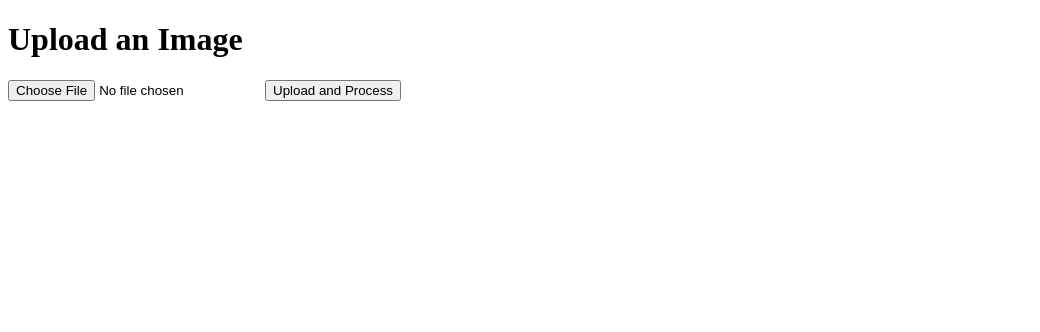
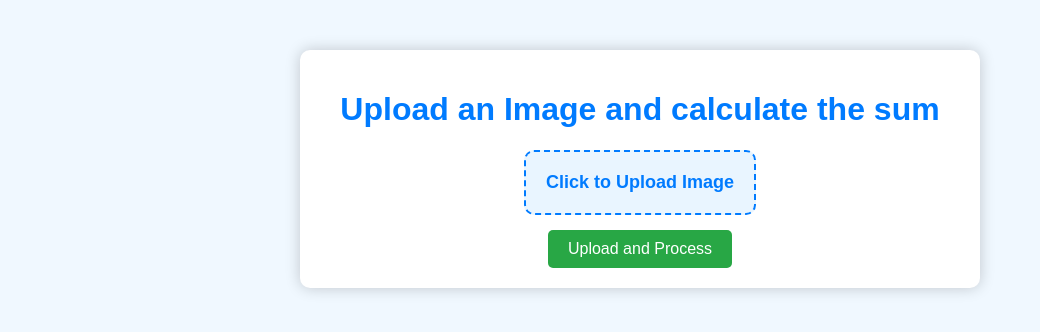
Before and after one commit to sharath507/operations_on_numbers_in_images, a Flask app: page / in a window 1280 px wide. Shown: the top 332 px of the page, without its empty margins (0-1040 px from the left). Run offline with Flask 3, Linux system fonts and the light colour scheme.

Commit message:
frontend modification include the image on the web browser

```diff
--- a/app.py
+++ b/app.py
@@ -34,7 +34,7 @@ def home():
         result = input_image(file_path)
 
         # Render the result on the screen
-        return render_template("index.html", result=result)
+        return render_template("index.html", result=result,image_url = file_path)
 
     # Render the upload form for GET requests
     return render_template("index.html", result=None)
--- a/templates/index.html
+++ b/templates/index.html
@@ -5,22 +5,48 @@
     <meta name="viewport" content="width=device-width, initial-scale=1.0">
     <title>Image Processing</title>
 </head>
-<body>
-    <h1>Upload an Image</h1>
+<body style="font-family: Arial, sans-serif; background-color: #f0f8ff; text-align: center; margin: 0; padding: 0;">
+
+    <div style="width: 50%; background: white; padding: 20px; margin: 50px auto;
+                border-radius: 10px; box-shadow: 0px 0px 15px rgba(0, 0, 0, 0.2);">
+
+        <h1 style="color: #007bff;">Upload an Image and calculate the sum</h1>
 
         <!-- File upload form -->
         <form method="POST" enctype="multipart/form-data">
-        <input type="file" name="image" accept="image/*" required>
-        <button type="submit">Upload and Process</button>
+            <div style="border: 2px dashed #007bff; padding: 20px; border-radius: 10px;
+                        background-color: #e9f5ff; cursor: pointer; display: inline-block;"
+                 onclick="document.getElementById('fileInput').click();">
+                <label for="fileInput" style="font-size: 18px; color: #007bff; cursor: pointer; font-weight: bold;">
+                    Click to Upload Image
+                </label>
+                <input type="file" name="image" id="fileInput" accept="image/*" required style="display: none;">
+            </div>
+
+            <br>
+
+            <button type="submit"
+                    style="margin-top: 15px; padding: 10px 20px; border: none; background: #28a745;
+                           color: white; font-size: 16px; border-radius: 5px; cursor: pointer;
+                           transition: 0.3s;">
+                Upload and Process
+            </button>
         </form>
 
         <!-- Display results -->
         {% if result %}
-        <h2>Results:</h2>
-        <p>Original Size: {{ result }}</p>
-        <p>Resized Size: {{ result.resized_size }}</p>
-        <p>Processed Image:</p>
-        <img src="{{ result.processed_image_url }}" alt="Processed Image" style="max-width: 500px;">
+        <div style="margin-top: 20px; padding: 15px; background: #fff3cd; border-left: 5px solid #ff9800;
+                    color: #856404; font-size: 18px; display: inline-block;">
+            <h2 style="color: #ff9800;">Results:</h2>
+            <p><strong>the sum of total numbers : </strong> {{ result }}</p>
+            <!-- <p><strong>Resized Size:</strong> {{ result.resized_size }}</p> -->
+            <!-- <p><strong>Processed Image:</strong></p> -->
+            <img src="{{ image_url }}" alt="Processed Image"
+                 style="max-width: 100%; border: 3px solid #007bff; border-radius: 10px;">
+        </div>
         {% endif %}
+
+    </div>
+
 </body>
 </html>
```
Lines whose indentation alone changed are shown as unchanged.
